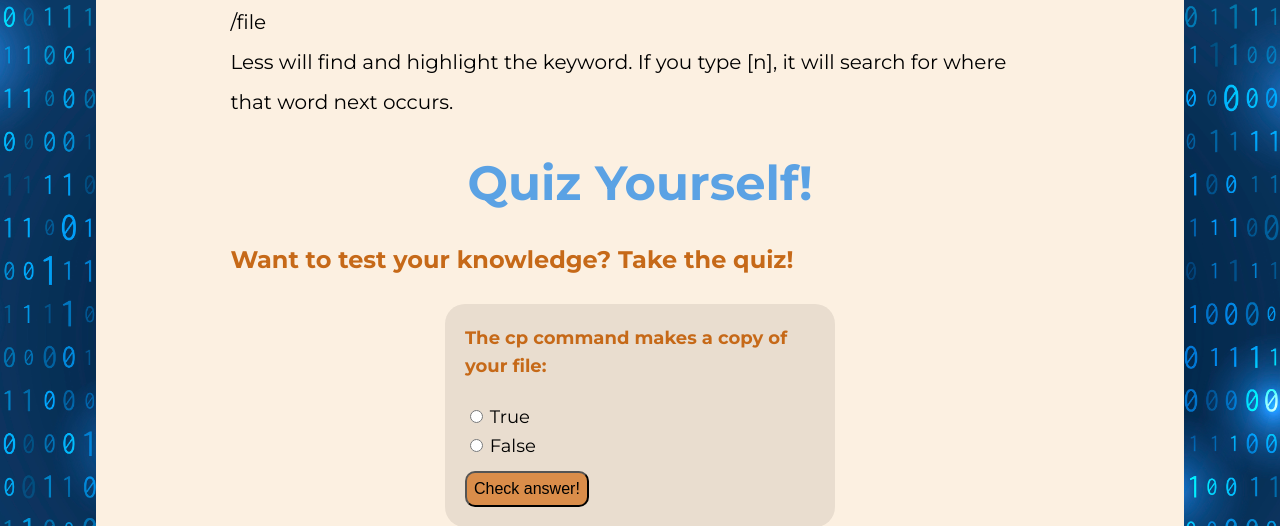
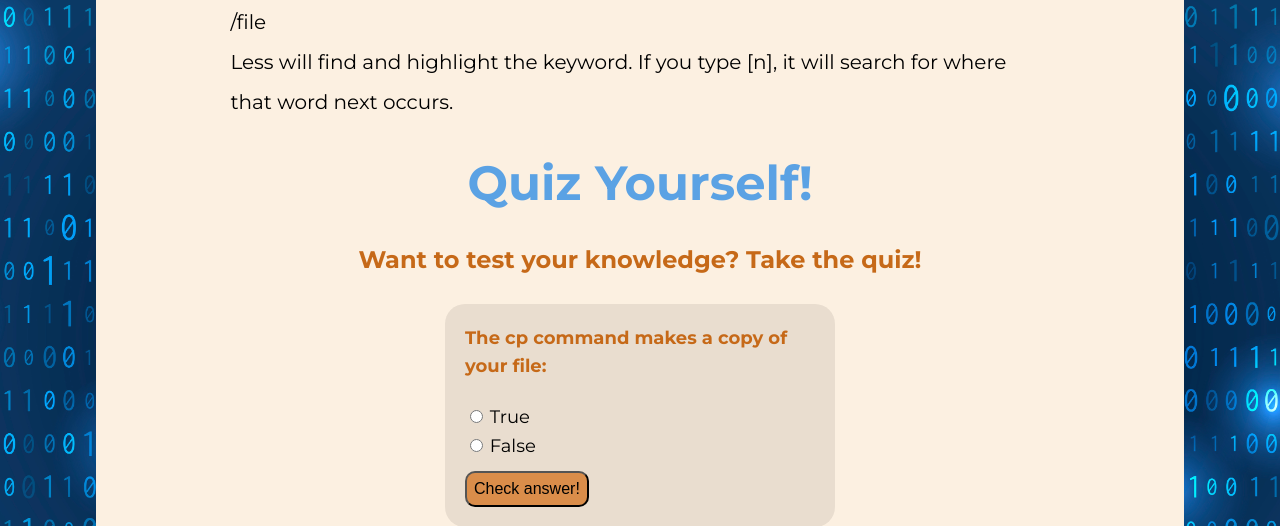
Before and after one commit to emma1-edgar1/ISTE240UnixProject, a PHP site: page /files.php in a window 1280 px wide. Shown: the part 1683-2209 px from the top of the page. Run offline with PHP 8.4, Linux system fonts and the light colour scheme.

Commit message:
Centering specific h2

```diff
--- a/assets/css/styles.css
+++ b/assets/css/styles.css
@@ -15,6 +15,10 @@ h1 {
 
 h2, h4 {
     color: #C66918;
+}
+
+.quizheaderspace{
+    text-align: center;
 }
 
 h3 {
```
